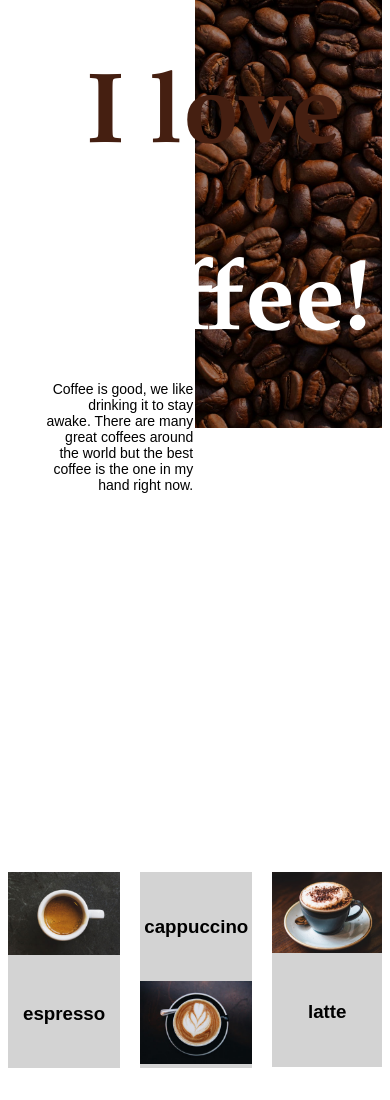
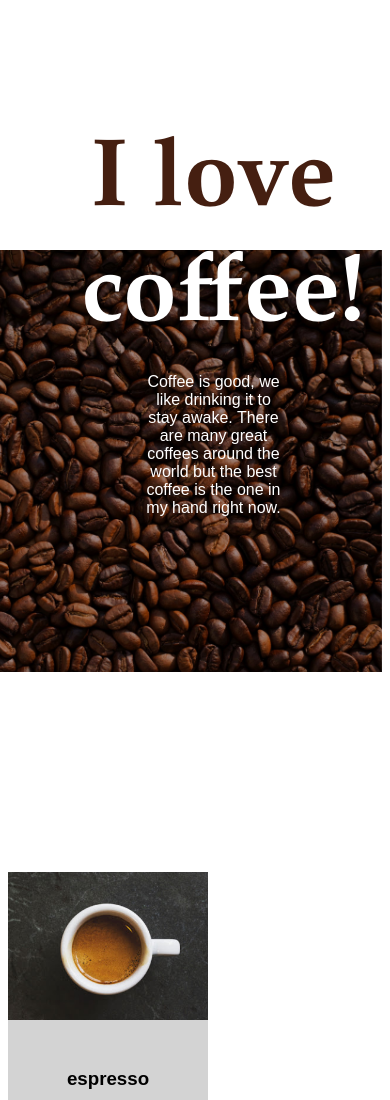
Before and after one commit to terricoles/coffee-website, a plain HTML site: page index.html in a window 390 px wide. Shown: the part 180-1280 px from the top of the page. Drawn offline with Linux system fonts and the light colour scheme.

Commit message:
Responsiveness

```diff
--- a/style.css
+++ b/style.css
@@ -4,21 +4,54 @@ body{
 
 h1 {
     color: #451F11;
-    font-size: 100px;
+    font-size: 6em;
     font-family: 'Palatino', serif;
     display: inline-block;
     margin-bottom: 0px;
 
 }
 
+#first-header{
+    animation-name: i-love;
+    animation-duration: 3s;
+    animation-iteration-count: 1;
+    animation-timing-function: ease;
+}
+
+@keyframes i-love {
+    0% {
+        opacity: 50%;
+        transform: translate(0px,-50px);
+    }
+    100% {
+        opacity: 100%;
+        transform: translate(0px,0px);
+    }
+}
+
 #second-header{
     color: white;
     padding-left: 20px;
 
+    animation-name: coffee;
+    animation-duration: 3s;
+    animation-iteration-count: 1;
+    animation-timing-function: ease;
+}
+
+@keyframes coffee {
+    0% {
+        opacity: 50%;
+        transform: translate(0px,50px);
+    }
+    100% {
+        opacity: 100%;
+        transform: translate(0px,0px);
+    }
 }
 
 #coffee-blurb{
-    font-size: 14px;
+    font-size: 1em;
     text-align: end;
     width: 44%;
 }
@@ -109,8 +142,7 @@ h1 {
 
 .columns-wrapper {
     display: flex;
-    justify-content: space-between;
-    align-items: flex-start;
+    flex-wrap: wrap;
 }
 
 .column-text-wrapper {
@@ -121,7 +153,8 @@ h1 {
 }
 
 .column {
-    max-width: 30%;
+    width: 30%;
+    min-width: 200px;
     justify-content: center;
     align-items: center;
     background-color: lightgray;
@@ -130,6 +163,8 @@ h1 {
 .middle {
     margin-left: 20px;
     margin-right: 20px;
+    display: flex;
+    flex-direction: column;
 }
 
 .column-image {
@@ -148,7 +183,7 @@ h1 {
     grid-gap: 20px;
 }
 
-esspreh3 {
+.esspreh3 {
     padding-top: 25px;
     padding-right: 25px;
     padding-bottom: 25px;
@@ -164,7 +199,7 @@ esspreh3 {
     background-size: cover;
 
     grid-column: 2/4;
-    grip-row: 1/2;
+    grid-row: 1/2;
 }
 
 .cap {
@@ -185,3 +220,55 @@ esspreh3 {
     grid-column: 3/4;
     grid-row: 2/3;
 }
+
+@media screen and (max-width: 640px) {
+    #hero-section {
+        height: 100vh;
+    }
+    #hero-beans {
+        /*this needs to move below the white part and include coffee header and text blurb*/
+        height: 50vh;
+        width: 100vw;
+        bottom: 0px;
+        top: auto;
+    }
+    #first-header {
+        /*this needs to move above the second header*/
+    }
+    #second-header {
+        margin-top: 0px;
+    }
+    #coffee-blurb {
+        color: white;
+        text-align: center;
+        margin-left: auto;
+        margin-right: auto;
+    }
+    #heading-wrapper {
+        padding-top: 6em;
+        flex-direction: column;
+    }
+    .middle {
+        flex-direction: column-reverse;
+    }
+    .coffee-desc {
+        grid-template-columns: 1fr;
+    }
+    .esspre {
+        grid-column: 1/2;
+        grid-row: 1/2;
+    }
+    .esspreh3 {
+        grid-column: 1/2;
+        grid-row: 2/3;
+    }
+    .cap {
+        grid-column: 1/2;
+        grid-row: 3/4;
+    }
+    .caph3 {
+        grid-column: 1/2;
+        grid-row: 4/5;
+    }
+
+}
```
